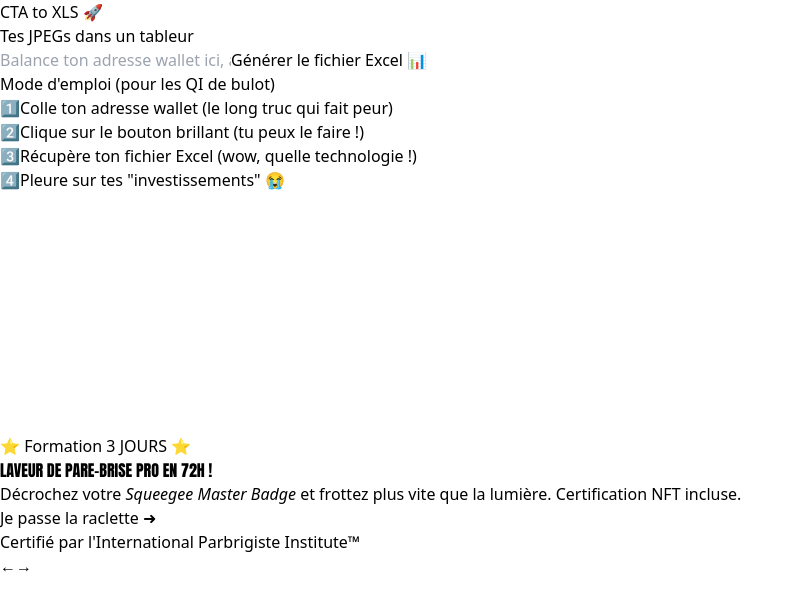
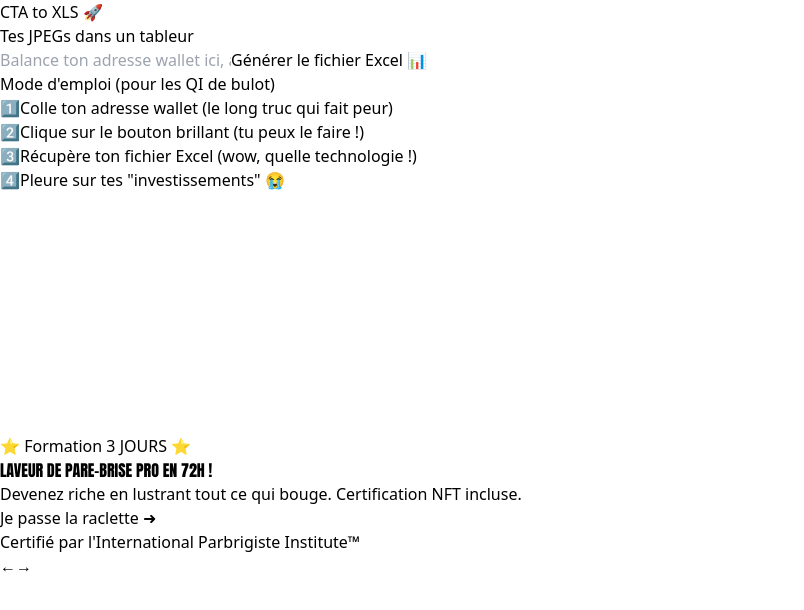
Before and after one commit to hrogerdev/CTA2XLS, a React (Vite) app: page / in a window 1280 px wide. Shown: the top 610 px of the page, without its empty margins (0-804 px from the left). Built offline with nearby package versions, Linux system fonts and the light colour scheme.

Commit message:
Update windshield academy description to 'Devenez riche en lustrant tout ce qui bouge'

```diff
--- a/src/components/FakeAdPlaceholder.tsx
+++ b/src/components/FakeAdPlaceholder.tsx
@@ -78,7 +78,7 @@ function WindshieldAcademy() {
             LAVEUR DE PARE-BRISE PRO EN 72H !
           </h3>
           <p className="text-sm mb-4">
-            Décrochez votre <em>Squeegee Master Badge</em> et frottez plus vite que la lumière.
+            Devenez riche en lustrant tout ce qui bouge.
             Certification NFT incluse.
           </p>
           <motion.div
```
